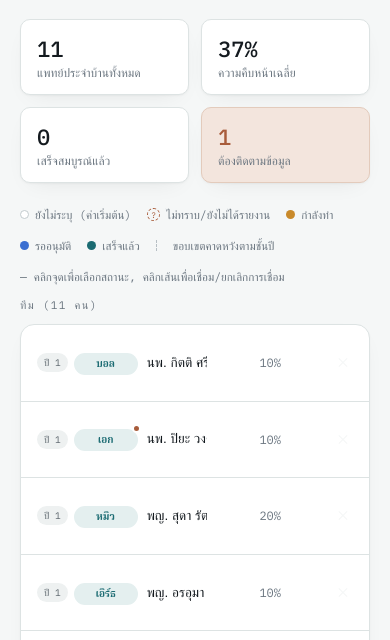
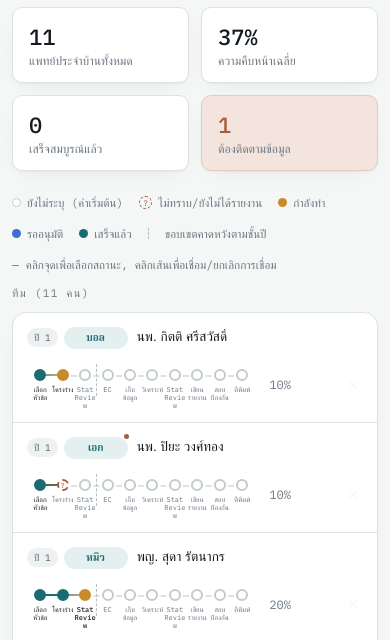
Before and after one commit to MarkChanon/resident-server, a website: page public/index.html in a window 390 px wide. Shown: the part 182-822 px from the top of the page. Drawn offline with Linux system fonts and the light colour scheme; no server answers; a web font is replaced by a local one.

Commit message:
Add files via upload

```diff
--- a/public/index.html
+++ b/public/index.html
@@ -257,8 +257,30 @@
 
   @media (max-width:640px){
     .stats{grid-template-columns:1fr 1fr;}
-    .row-left{width:170px;gap:6px;}
+    body{padding:20px 12px 90px;}
+
+    /* แทนที่จะเรียง ชื่อ-เส้นสถานะ-เปอร์เซ็นต์ ในแถวเดียว (ทำให้เส้นสถานะ
+       เหลือพื้นที่แคบมากจนต้องเลื่อนดู) ให้สลับเป็นเรียงบน-ล่างแทน:
+       บรรทัดบน = ชื่อ, บรรทัดกลาง = เส้นสถานะเต็มความกว้างจอ,
+       บรรทัดล่าง = เปอร์เซ็นต์ + ปุ่มต่างๆ */
+    .row{flex-wrap:wrap;row-gap:10px;padding:12px 14px;}
+    .row-left{width:100%;order:1;gap:6px;}
     .avatar-input{height:22px;font-size:10px;padding:0 6px;width:64px;}
+
+    .row-mid{width:100%;order:2;overflow-x:visible;}
+    .timeline{min-width:0;width:100%;padding:10px 2px 0;}
+    .dot-wrap{width:12px;height:12px;}
+    .dot{width:12px;height:12px;font-size:7px;}
+    .connector{top:13px;}
+    .connector.connected{top:12px;}
+    .connector-hit{height:26px;top:-7px;}
+    .year-ceiling{top:-5px;height:32px;}
+    .step-label{font-size:7px;line-height:1.15;max-width:36px;margin-top:5px;word-break:break-word;}
+
+    .row-right{order:3;width:auto;margin-left:auto;}
+    .year-stepper{order:3;}
+    .grad-btn,.grad-btn-spacer{order:3;}
+    .remove-x{order:3;}
   }
 </style>
 </head>
```
